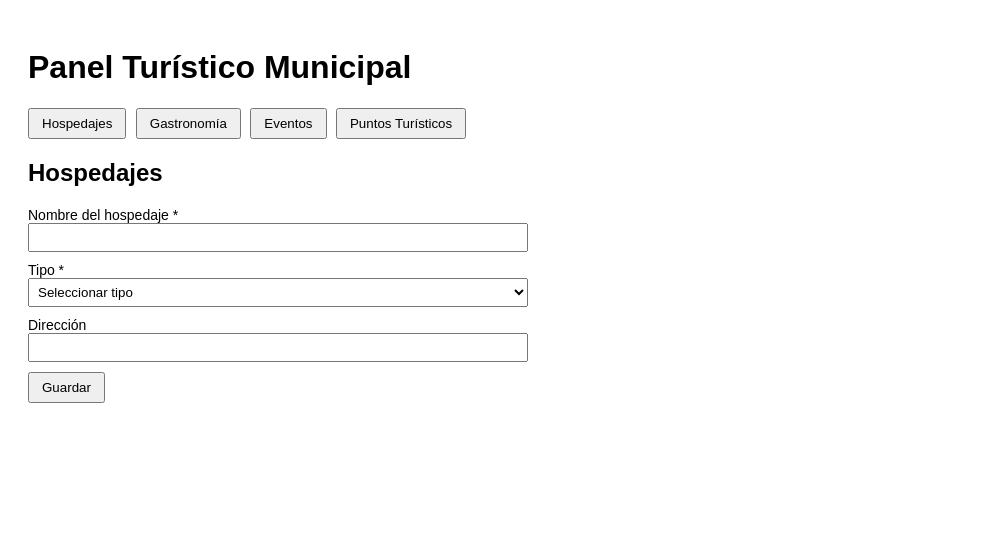
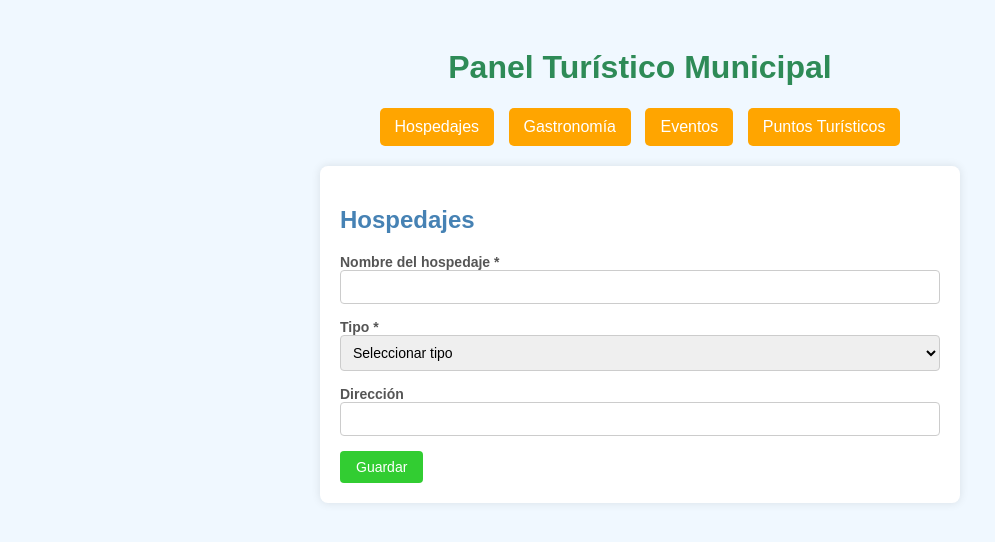
Before and after one commit to camicamila93/CHAT-INFORMATIVO, a plain HTML site: page index.html in a window 1280 px wide. Shown: the whole page, without its empty margins (0-995 px from the left). Drawn offline with nearby package versions, Linux system fonts and the light colour scheme.

Commit message:
Actualizaciones: colores agregados, hospedajes corregidos

```diff
--- a/css/styles.css
+++ b/css/styles.css
@@ -1,54 +1,107 @@
 body {
   font-family: Arial, sans-serif;
   padding: 20px;
+  background-color: #f0f8ff;
+  color: #333;
+}
+
+h1 {
+  color: #2e8b57;
+  text-align: center;
+}
+
+nav {
+  text-align: center;
+  margin-bottom: 20px;
 }
 
 nav button {
-  margin-right: 5px;
+  margin: 0 5px;
+  background-color: #ffa500;
+  color: white;
+  border: none;
+  padding: 10px 15px;
+  border-radius: 5px;
+  cursor: pointer;
+  font-size: 16px;
+}
+
+nav button:hover {
+  background-color: #ff8c00;
 }
 
 .panel {
-  max-width: 500px;
-  margin-top: 20px;
+  max-width: 600px;
+  margin: 0 auto;
+  background-color: white;
+  padding: 20px;
+  border-radius: 8px;
+  box-shadow: 0 0 10px rgba(0,0,0,0.1);
+}
+
+h2 {
+  color: #4682b4;
 }
 
 .formulario {
   display: flex;
   flex-direction: column;
-  gap: 10px;
+  gap: 15px;
 }
 
 label {
   display: flex;
   flex-direction: column;
   font-size: 14px;
+  font-weight: bold;
+  color: #555;
 }
 
 input, select {
-  padding: 5px;
+  padding: 8px;
+  border: 1px solid #ccc;
+  border-radius: 4px;
+  font-size: 14px;
 }
 
 button {
   width: fit-content;
-  padding: 6px 12px;
+  padding: 8px 16px;
+  background-color: #32cd32;
+  color: white;
+  border: none;
+  border-radius: 4px;
+  cursor: pointer;
+  font-size: 14px;
+}
+
+button:hover {
+  background-color: #228b22;
 }
 
 .ok {
   margin-top: 10px;
   color: green;
 }
+
 .tabla {
   width: 100%;
   border-collapse: collapse;
-  margin-top: 10px;
+  margin-top: 20px;
 }
 
 .tabla th, .tabla td {
   border: 1px solid #ccc;
-  padding: 6px;
+  padding: 8px;
   text-align: left;
 }
 
 .tabla th {
-  background: #f0f0f0;
+  background-color: #add8e6;
+  color: #333;
+  font-weight: bold;
 }
+
+.tabla tr:nth-child(even) {
+  background-color: #f9f9f9;
+}
--- a/js/app.js
+++ b/js/app.js
@@ -29,8 +29,6 @@ Vue.component('hospedajes', {
         <button type="submit">Guardar</button>
       </form>
 
-      <p v-if="mensaje" class="ok">{{ mensaje }}</p>
-
       <h3 v-if="lista.length">Hospedajes cargados</h3>
 
       <table v-if="lista.length" class="tabla">
@@ -39,6 +37,7 @@ Vue.component('hospedajes', {
             <th>Nombre</th>
             <th>Tipo</th>
             <th>Dirección</th>
+            <th></th>
           </tr>
         </thead>
         <tbody>
@@ -46,6 +45,9 @@ Vue.component('hospedajes', {
             <td>{{ item.nombre }}</td>
             <td>{{ item.tipo }}</td>
             <td>{{ item.direccion }}</td>
+            <td>
+              <button @click="eliminar(i)">❌</button>
+            </td>
           </tr>
         </tbody>
       </table>
@@ -58,17 +60,22 @@ Vue.component('hospedajes', {
         tipo: '',
         direccion: ''
       },
-      lista: [],
-      mensaje: ''
+      lista: []
     }
+  },
+  mounted() {
+    const datos = localStorage.getItem('hospedajes')
+    if (datos) this.lista = JSON.parse(datos)
   },
   methods: {
     guardar() {
       this.lista.push({ ...this.form })
-      this.mensaje = 'Hospedaje guardado correctamente'
+      localStorage.setItem('hospedajes', JSON.stringify(this.lista))
       this.form = { nombre: '', tipo: '', direccion: '' }
-
-      setTimeout(() => this.mensaje = '', 2000)
+    },
+    eliminar(index) {
+      this.lista.splice(index, 1)
+      localStorage.setItem('hospedajes', JSON.stringify(this.lista))
     }
   }
 })
```
